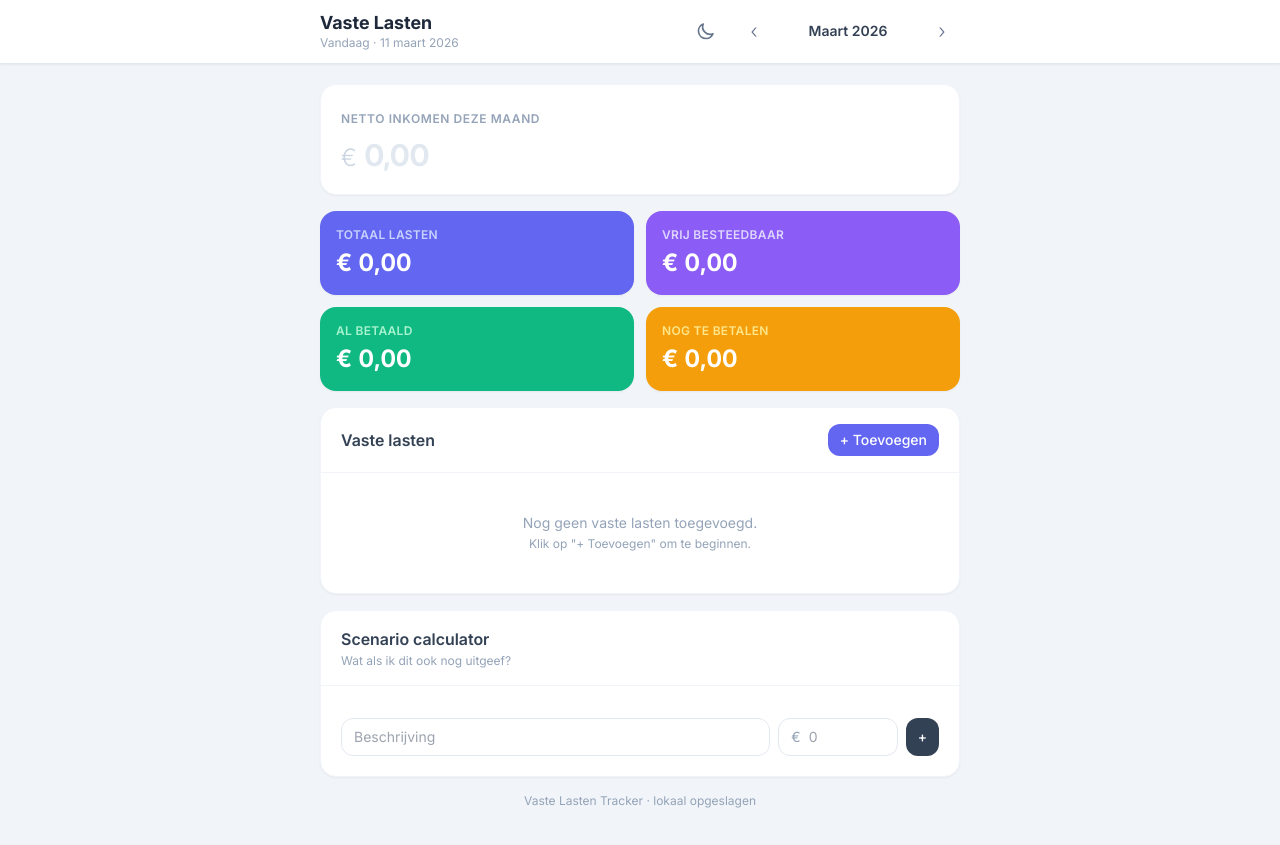
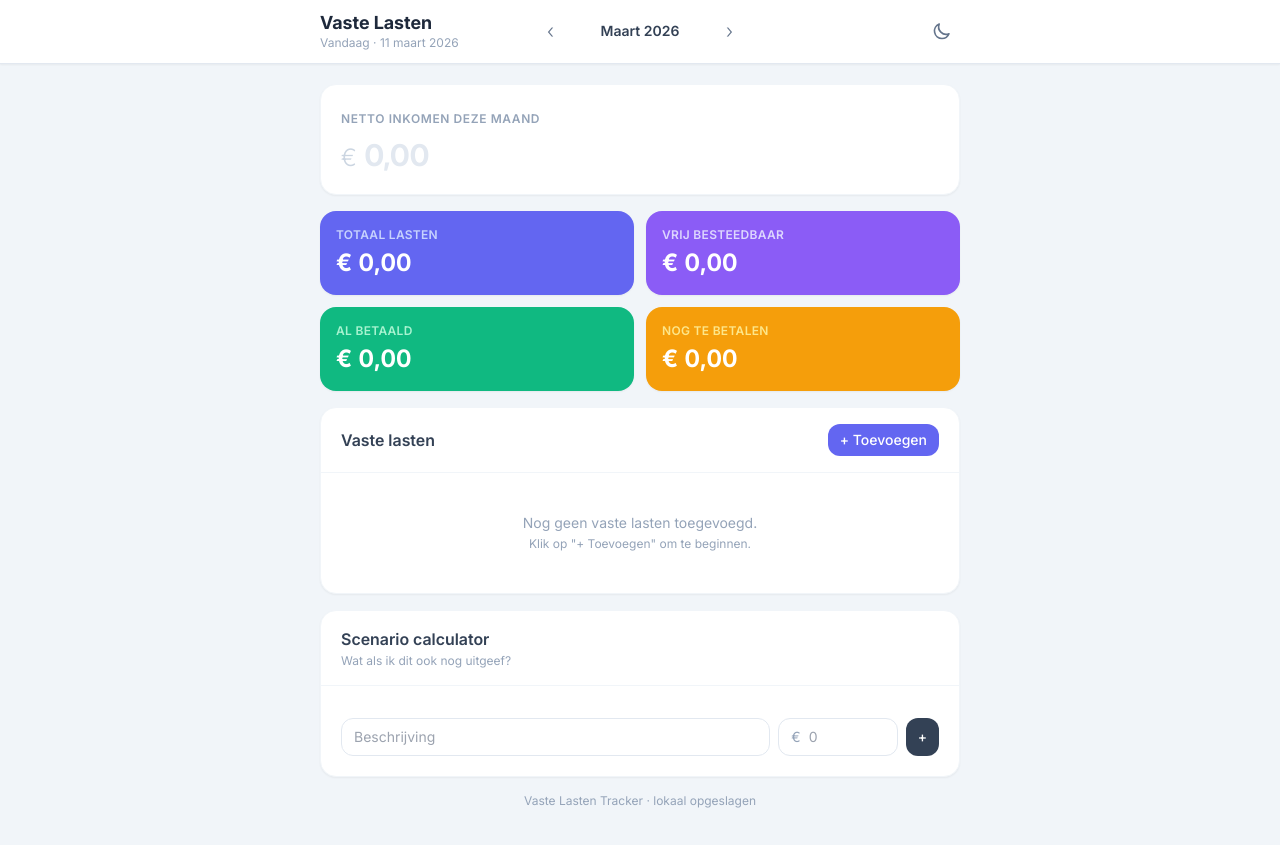
Before and after one commit to NotNoud/kostbaas, a Flask app: page / in a window 1280 px wide. Run offline with Flask 3, Linux system fonts and the light colour scheme; data that the repository does not hold is empty; some libraries are stand-ins or nearby versions.

Commit message:
Handmatige lasten, donkerdere dark mode, header layout en scenario tekst
- Lasten zonder dag worden nu handmatig (nooit auto-afgevinkt)
- Auto/handmatig keuze in toevoegformulier
- Dark mode nu bijna zwart (#0a0a0a achtergrond)
- Header: titel links, maandnavigatie midden, dark toggle rechts
- Scenario calculator: "Huidig vrij besteedbaar (inkomen - lasten)"
- Badges: auto, overschreven en handmatig onderscheiden

Co-Authored-By: Claude Opus 4.6 <noreply@anthropic.com>

```diff
--- a/app.py
+++ b/app.py
@@ -30,7 +30,7 @@ def init_db():
             name         TEXT    NOT NULL,
             amount       REAL,
             percentage   REAL,
-            day_of_month INTEGER DEFAULT 1
+            day_of_month INTEGER DEFAULT NULL
         );
 
         CREATE TABLE IF NOT EXISTS monthly_payments (
@@ -80,7 +80,7 @@ def get_data():
     income = inc['amount'] if inc else 0
 
     expenses_rows = conn.execute(
-        'SELECT * FROM expenses ORDER BY day_of_month, name'
+        'SELECT * FROM expenses ORDER BY day_of_month IS NULL, day_of_month, name'
     ).fetchall()
 
     payments = {p['expense_id']: p for p in conn.execute(
@@ -101,8 +101,12 @@ def get_data():
         else:
             amount = exp['amount'] or 0
 
-        day = exp['day_of_month'] or 1
-        auto_paid = is_current and day <= today.day
+        day = exp['day_of_month']
+        # day_of_month NULL = handmatige last, nooit auto-afvinken
+        if day is not None:
+            auto_paid = is_current and day <= today.day
+        else:
+            auto_paid = False
 
         if p and p['overridden']:
             paid = bool(p['paid'])
@@ -156,15 +160,16 @@ def update_income():
 def add_expense():
     d = request.json
     conn = get_db()
+    day = int(d['day_of_month']) if d.get('day_of_month') is not None else None
     if d.get('is_percentage'):
         conn.execute(
             'INSERT INTO expenses (name, percentage, day_of_month) VALUES (?, ?, ?)',
-            (d['name'], float(d['percentage']), int(d.get('day_of_month', 1)))
+            (d['name'], float(d['percentage']), day)
         )
     else:
         conn.execute(
             'INSERT INTO expenses (name, amount, day_of_month) VALUES (?, ?, ?)',
-            (d['name'], float(d['amount']), int(d.get('day_of_month', 1)))
+            (d['name'], float(d['amount']), day)
         )
     conn.commit()
     conn.close()
@@ -194,9 +199,9 @@ def toggle_payment(eid):
     ).fetchone()
 
     exp = conn.execute('SELECT day_of_month FROM expenses WHERE id=?', (eid,)).fetchone()
-    day = exp['day_of_month'] or 1
+    day = exp['day_of_month']
     is_current = (month == today.month and year == today.year)
-    auto_paid = is_current and day <= today.day
+    auto_paid = day is not None and is_current and day <= today.day
 
     if p is None:
         new_paid = not auto_paid
--- a/templates/index.html
+++ b/templates/index.html
@@ -7,7 +7,20 @@
     <script src="https://cdn.tailwindcss.com"></script>
     <script>
         tailwind.config = {
-            darkMode: 'class'
+            darkMode: 'class',
+            theme: {
+                extend: {
+                    colors: {
+                        dark: {
+                            bg: '#0a0a0a',
+                            card: '#111111',
+                            border: '#1e1e1e',
+                            hover: '#1a1a1a',
+                            input: '#161616',
+                        }
+                    }
+                }
+            }
         }
     </script>
     <style>
@@ -25,22 +38,35 @@
         @keyframes fadeIn { from { opacity: 0; transform: translateY(-4px); } to { opacity: 1; transform: translateY(0); } }
     </style>
 </head>
-<body class="bg-slate-100 dark:bg-slate-900 min-h-screen transition-colors duration-300">
+<body class="bg-slate-100 dark:bg-dark-bg min-h-screen transition-colors duration-300">
 
 <!-- Hidden elements to ensure Tailwind includes dynamic classes -->
 <div class="hidden bg-red-500 bg-violet-500 text-red-500 text-emerald-600"></div>
 
 <!-- Header -->
-<header class="bg-white dark:bg-slate-800 border-b border-slate-200 dark:border-slate-700 sticky top-0 z-20 shadow-sm">
-    <div class="max-w-2xl mx-auto px-4 py-3 flex items-center justify-between">
+<header class="bg-white dark:bg-dark-card border-b border-slate-200 dark:border-dark-border sticky top-0 z-20 shadow-sm">
+    <div class="max-w-2xl mx-auto px-4 py-3 grid grid-cols-3 items-center">
+        <!-- Links: titel -->
         <div>
             <h1 class="text-lg font-bold text-slate-800 dark:text-slate-100 leading-tight">Vaste Lasten</h1>
             <p class="text-xs text-slate-400 dark:text-slate-500" id="today-label"></p>
         </div>
-        <div class="flex items-center gap-3">
-            <!-- Dark mode toggle -->
+        <!-- Midden: maandnavigatie -->
+        <div class="flex items-center justify-center gap-1">
+            <button onclick="prevMonth()"
+                class="w-9 h-9 flex items-center justify-center hover:bg-slate-100 dark:hover:bg-dark-hover rounded-xl text-slate-500 dark:text-slate-400 text-xl font-light transition-colors">
+                ‹
+            </button>
+            <span id="month-label" class="font-semibold text-slate-700 dark:text-slate-200 w-36 text-center text-sm"></span>
+            <button onclick="nextMonth()"
+                class="w-9 h-9 flex items-center justify-center hover:bg-slate-100 dark:hover:bg-dark-hover rounded-xl text-slate-500 dark:text-slate-400 text-xl font-light transition-colors">
+                ›
+            </button>
+        </div>
+        <!-- Rechts: dark mode toggle -->
+        <div class="flex justify-end">
             <button onclick="toggleDarkMode()" id="dark-toggle"
-                class="w-9 h-9 flex items-center justify-center hover:bg-slate-100 dark:hover:bg-slate-700 rounded-xl text-slate-500 dark:text-slate-400 transition-colors"
+                class="w-9 h-9 flex items-center justify-center hover:bg-slate-100 dark:hover:bg-dark-hover rounded-xl text-slate-500 dark:text-slate-400 transition-colors"
                 title="Dark mode">
                 <svg id="icon-sun" class="w-5 h-5 hidden" fill="none" viewBox="0 0 24 24" stroke="currentColor" stroke-width="2">
                     <path stroke-linecap="round" stroke-linejoin="round" d="M12 3v1m0 16v1m9-9h-1M4 12H3m15.364 6.364l-.707-.707M6.343 6.343l-.707-.707m12.728 0l-.707.707M6.343 17.657l-.707.707M16 12a4 4 0 11-8 0 4 4 0 018 0z"/>
@@ -49,17 +75,6 @@
                     <path stroke-linecap="round" stroke-linejoin="round" d="M20.354 15.354A9 9 0 018.646 3.646 9.003 9.003 0 0012 21a9.003 9.003 0 008.354-5.646z"/>
                 </svg>
             </button>
-            <div class="flex items-center gap-1">
-                <button onclick="prevMonth()"
-                    class="w-9 h-9 flex items-center justify-center hover:bg-slate-100 dark:hover:bg-slate-700 rounded-xl text-slate-500 dark:text-slate-400 text-xl font-light transition-colors">
-                    ‹
-                </button>
-                <span id="month-label" class="font-semibold text-slate-700 dark:text-slate-200 w-36 text-center text-sm"></span>
-                <button onclick="nextMonth()"
-                    class="w-9 h-9 flex items-center justify-center hover:bg-slate-100 dark:hover:bg-slate-700 rounded-xl text-slate-500 dark:text-slate-400 text-xl font-light transition-colors">
-                    ›
-                </button>
-            </div>
         </div>
     </div>
 </header>
@@ -67,7 +82,7 @@
 <main class="max-w-2xl mx-auto px-4 py-5 space-y-4">
 
     <!-- Inkomen -->
-    <div class="bg-white dark:bg-slate-800 rounded-2xl p-5 shadow-sm border border-slate-100 dark:border-slate-700">
+    <div class="bg-white dark:bg-dark-card rounded-2xl p-5 shadow-sm border border-slate-100 dark:border-dark-border">
         <label class="text-xs font-semibold text-slate-400 dark:text-slate-500 uppercase tracking-wider">Netto inkomen deze maand</label>
         <div class="flex items-baseline gap-2 mt-2">
             <span class="text-2xl text-slate-300 dark:text-slate-600 font-light">€</span>
@@ -99,8 +114,8 @@
     </div>
 
     <!-- Vaste Lasten Lijst -->
-    <div class="bg-white dark:bg-slate-800 rounded-2xl shadow-sm border border-slate-100 dark:border-slate-700 overflow-hidden">
-        <div class="flex items-center justify-between px-5 py-4 border-b border-slate-100 dark:border-slate-700">
+    <div class="bg-white dark:bg-dark-card rounded-2xl shadow-sm border border-slate-100 dark:border-dark-border overflow-hidden">
+        <div class="flex items-center justify-between px-5 py-4 border-b border-slate-100 dark:border-dark-border">
             <h2 class="font-semibold text-slate-700 dark:text-slate-200">Vaste lasten</h2>
             <button onclick="toggleAddForm()"
                 class="bg-indigo-500 hover:bg-indigo-600 text-white text-sm font-medium px-3 py-1.5 rounded-xl transition-colors">
@@ -109,36 +124,44 @@
         </div>
 
         <!-- Toevoegen Formulier -->
-        <div id="add-form" class="hidden border-b border-slate-100 dark:border-slate-700 bg-slate-50 dark:bg-slate-750 p-5 fade-in">
+        <div id="add-form" class="hidden border-b border-slate-100 dark:border-dark-border bg-slate-50 dark:bg-dark-hover p-5 fade-in">
             <div class="grid grid-cols-2 gap-3 mb-4">
                 <div class="col-span-2">
                     <label class="text-xs font-medium text-slate-500 dark:text-slate-400">Beschrijving *</label>
                     <input type="text" id="new-name"
                         placeholder="bijv. Netflix, Huur, Sportschool"
-                        class="mt-1 w-full border border-slate-200 dark:border-slate-600 rounded-xl px-3 py-2.5 text-sm focus:outline-none focus:ring-2 focus:ring-indigo-400 bg-white dark:bg-slate-700 dark:text-slate-100 dark:placeholder-slate-500">
+                        class="mt-1 w-full border border-slate-200 dark:border-dark-border rounded-xl px-3 py-2.5 text-sm focus:outline-none focus:ring-2 focus:ring-indigo-400 bg-white dark:bg-dark-input dark:text-slate-100 dark:placeholder-slate-500">
                 </div>
                 <div>
                     <label class="text-xs font-medium text-slate-500 dark:text-slate-400">Type bedrag</label>
                     <select id="amount-type" onchange="toggleAmountType()"
-                        class="mt-1 w-full border border-slate-200 dark:border-slate-600 rounded-xl px-3 py-2.5 text-sm focus:outline-none bg-white dark:bg-slate-700 dark:text-slate-100">
+                        class="mt-1 w-full border border-slate-200 dark:border-dark-border rounded-xl px-3 py-2.5 text-sm focus:outline-none bg-white dark:bg-dark-input dark:text-slate-100">
                         <option value="fixed">Vast bedrag (€)</option>
                         <option value="percentage">% van inkomen</option>
                     </select>
                 </div>
                 <div>
+                    <label class="text-xs font-medium text-slate-500 dark:text-slate-400">Afschrijving</label>
+                    <select id="pay-mode" onchange="togglePayMode()"
+                        class="mt-1 w-full border border-slate-200 dark:border-dark-border rounded-xl px-3 py-2.5 text-sm focus:outline-none bg-white dark:bg-dark-input dark:text-slate-100">
+                        <option value="auto">Automatisch (vaste dag)</option>
+                        <option value="manual">Handmatig</option>
+                    </select>
+                </div>
+                <div id="day-field">
                     <label class="text-xs font-medium text-slate-500 dark:text-slate-400">Afschrijfdag</label>
                     <input type="number" id="new-day" placeholder="bijv. 17" min="1" max="31"
-                        class="mt-1 w-full border border-slate-200 dark:border-slate-600 rounded-xl px-3 py-2.5 text-sm focus:outline-none focus:ring-2 focus:ring-indigo-400 bg-white dark:bg-slate-700 dark:text-slate-100 dark:placeholder-slate-500">
+                        class="mt-1 w-full border border-slate-200 dark:border-dark-border rounded-xl px-3 py-2.5 text-sm focus:outline-none focus:ring-2 focus:ring-indigo-400 bg-white dark:bg-dark-input dark:text-slate-100 dark:placeholder-slate-500">
                 </div>
                 <div id="amount-field" class="col-span-2">
                     <label class="text-xs font-medium text-slate-500 dark:text-slate-400">Bedrag (€) *</label>
                     <input type="number" id="new-amount" placeholder="0.00" step="0.01" min="0"
-                        class="mt-1 w-full border border-slate-200 dark:border-slate-600 rounded-xl px-3 py-2.5 text-sm focus:outline-none focus:ring-2 focus:ring-indigo-400 bg-white dark:bg-slate-700 dark:text-slate-100 dark:placeholder-slate-500">
+                        class="mt-1 w-full border border-slate-200 dark:border-dark-border rounded-xl px-3 py-2.5 text-sm focus:outline-none focus:ring-2 focus:ring-indigo-400 bg-white dark:bg-dark-input dark:text-slate-100 dark:placeholder-slate-500">
                 </div>
                 <div id="pct-field" class="hidden col-span-2">
                     <label class="text-xs font-medium text-slate-500 dark:text-slate-400">Percentage van inkomen (%) *</label>
                     <input type="number" id="new-percentage" placeholder="bijv. 5" step="0.1" min="0" max="100"
-                        class="mt-1 w-full border border-slate-200 dark:border-slate-600 rounded-xl px-3 py-2.5 text-sm focus:outline-none focus:ring-2 focus:ring-indigo-400 bg-white dark:bg-slate-700 dark:text-slate-100 dark:placeholder-slate-500">
+                        class="mt-1 w-full border border-slate-200 dark:border-dark-border rounded-xl px-3 py-2.5 text-sm focus:outline-none focus:ring-2 focus:ring-indigo-400 bg-white dark:bg-dark-input dark:text-slate-100 dark:placeholder-slate-500">
                 </div>
             </div>
             <div class="flex gap-2">
@@ -147,7 +170,7 @@
                     Opslaan
                 </button>
                 <button onclick="toggleAddForm()"
-                    class="bg-slate-200 dark:bg-slate-600 hover:bg-slate-300 dark:hover:bg-slate-500 text-slate-700 dark:text-slate-200 text-sm font-medium px-4 py-2 rounded-xl transition-colors">
+                    class="bg-slate-200 dark:bg-dark-border hover:bg-slate-300 dark:hover:bg-dark-hover text-slate-700 dark:text-slate-200 text-sm font-medium px-4 py-2 rounded-xl transition-colors">
                     Annuleren
                 </button>
             </div>
@@ -163,8 +186,8 @@
     </div>
 
     <!-- Scenario Calculator -->
-    <div class="bg-white dark:bg-slate-800 rounded-2xl shadow-sm border border-slate-100 dark:border-slate-700 overflow-hidden">
-        <div class="px-5 py-4 border-b border-slate-100 dark:border-slate-700">
+    <div class="bg-white dark:bg-dark-card rounded-2xl shadow-sm border border-slate-100 dark:border-dark-border overflow-hidden">
+        <div class="px-5 py-4 border-b border-slate-100 dark:border-dark-border">
             <h2 class="font-semibold text-slate-700 dark:text-slate-200">Scenario calculator</h2>
             <p class="text-xs text-slate-400 dark:text-slate-500 mt-0.5">Wat als ik dit ook nog uitgeef?</p>
         </div>
@@ -172,27 +195,27 @@
             <div id="scenario-items" class="space-y-2"></div>
             <div class="flex gap-2">
                 <input type="text" id="scenario-desc" placeholder="Beschrijving"
-                    class="flex-1 border border-slate-200 dark:border-slate-600 rounded-xl px-3 py-2 text-sm focus:outline-none focus:ring-2 focus:ring-slate-400 bg-white dark:bg-slate-700 dark:text-slate-100 dark:placeholder-slate-500">
-                <div class="flex items-center border border-slate-200 dark:border-slate-600 rounded-xl overflow-hidden focus-within:ring-2 focus-within:ring-slate-400 bg-white dark:bg-slate-700">
+                    class="flex-1 border border-slate-200 dark:border-dark-border rounded-xl px-3 py-2 text-sm focus:outline-none focus:ring-2 focus:ring-slate-400 bg-white dark:bg-dark-input dark:text-slate-100 dark:placeholder-slate-500">
+                <div class="flex items-center border border-slate-200 dark:border-dark-border rounded-xl overflow-hidden focus-within:ring-2 focus-within:ring-slate-400 bg-white dark:bg-dark-input">
                     <span class="pl-3 text-slate-400 dark:text-slate-500 text-sm">€</span>
                     <input type="number" id="scenario-amount" placeholder="0" step="0.01" min="0"
                         class="w-24 px-2 py-2 text-sm focus:outline-none bg-transparent dark:text-slate-100 dark:placeholder-slate-500">
                 </div>
                 <button onclick="addScenarioItem()"
-                    class="bg-slate-700 dark:bg-slate-600 hover:bg-slate-800 dark:hover:bg-slate-500 text-white text-sm px-3 py-2 rounded-xl transition-colors font-medium">
+                    class="bg-slate-700 dark:bg-dark-border hover:bg-slate-800 dark:hover:bg-dark-hover text-white text-sm px-3 py-2 rounded-xl transition-colors font-medium">
                     +
                 </button>
             </div>
-            <div id="scenario-result" class="hidden bg-slate-50 dark:bg-slate-750 rounded-xl p-4 space-y-1.5">
+            <div id="scenario-result" class="hidden bg-slate-50 dark:bg-dark-hover rounded-xl p-4 space-y-1.5">
                 <div class="flex justify-between text-sm">
-                    <span class="text-slate-500 dark:text-slate-400">Vrij besteedbaar nu</span>
+                    <span class="text-slate-500 dark:text-slate-400">Huidig vrij besteedbaar (inkomen - lasten)</span>
                     <span id="sc-current" class="font-semibold text-slate-700 dark:text-slate-200"></span>
                 </div>
                 <div class="flex justify-between text-sm">
                     <span class="text-slate-500 dark:text-slate-400">Extra uitgaven</span>
                     <span id="sc-extra" class="font-semibold text-red-500"></span>
                 </div>
-                <div class="flex justify-between items-baseline pt-1.5 border-t border-slate-200 dark:border-slate-600">
+                <div class="flex justify-between items-baseline pt-1.5 border-t border-slate-200 dark:border-dark-border">
                     <span class="text-slate-700 dark:text-slate-200 font-medium text-sm">Na dit scenario</span>
                     <span id="sc-after" class="font-bold text-xl"></span>
                 </div>
@@ -295,11 +318,15 @@
             const nameClass = isPaid ? 'text-slate-400 dark:text-slate-500 line-through' : 'text-slate-800 dark:text-slate-100';
             const amountClass = isPaid ? 'text-slate-400 dark:text-slate-500' : 'text-slate-800 dark:text-slate-100';
 
+            const isManualExpense = exp.day_of_month === null;
             const autoBadge = exp.auto
-                ? `<span class="text-xs bg-blue-100 text-blue-600 px-1.5 py-0.5 rounded-md font-medium">auto</span>`
+                ? `<span class="text-xs bg-blue-100 text-blue-600 dark:bg-blue-900 dark:text-blue-300 px-1.5 py-0.5 rounded-md font-medium">auto</span>`
                 : '';
-            const manualBadge = (exp.overridden && !exp.auto)
-                ? `<span class="text-xs bg-orange-100 text-orange-600 px-1.5 py-0.5 rounded-md font-medium">handmatig</span>`
+            const overriddenBadge = (exp.overridden && !exp.auto)
+                ? `<span class="text-xs bg-orange-100 text-orange-600 dark:bg-orange-900 dark:text-orange-300 px-1.5 py-0.5 rounded-md font-medium">overschreven</span>`
+                : '';
+            const manualBadge = isManualExpense
+                ? `<span class="text-xs bg-slate-100 text-slate-500 dark:bg-dark-hover dark:text-slate-400 px-1.5 py-0.5 rounded-md font-medium">handmatig</span>`
                 : '';
 
             const dayLabel = exp.day_of_month ? `dag ${exp.day_of_month}` : '';
@@ -316,14 +343,14 @@
                 : 'w-6 h-6 rounded-full flex-shrink-0 flex items-center justify-center border-2 border-slate-300 hover:border-indigo-400 cursor-pointer transition-all';
 
             return `
-                <div class="flex items-center gap-3 px-5 py-3.5 hover:bg-slate-50 dark:hover:bg-slate-750 transition-colors border-b border-slate-50 dark:border-slate-700 last:border-0">
+                <div class="flex items-center gap-3 px-5 py-3.5 hover:bg-slate-50 dark:hover:bg-slate-750 transition-colors border-b border-slate-50 dark:border-dark-border last:border-0">
                     <button onclick="togglePayment(${exp.id})" class="${checkClass}">
                         ${checkInner}
                     </button>
                     <div class="flex-1 min-w-0">
                         <div class="flex items-center gap-1.5 flex-wrap">
                             <span class="font-medium text-sm ${nameClass} truncate">${escHtml(exp.name)}</span>
-                            ${autoBadge}${manualBadge}
+                            ${autoBadge}${overriddenBadge}${manualBadge}
                         </div>
                         ${subLabel ? `<span class="text-xs text-slate-400">${subLabel}</span>` : ''}
                     </div>
@@ -381,15 +408,31 @@
         document.getElementById('pct-field').classList.toggle('hidden', !isPct);
     }
 
+    function togglePayMode() {
+        const isManual = document.getElementById('pay-mode').value === 'manual';
+        document.getElementById('day-field').classList.toggle('hidden', isManual);
+        if (isManual) document.getElementById('new-day').value = '';
+    }
+
     async function addExpense() {
         const name = document.getElementById('new-name').value.trim();
+        const isManual = document.getElementById('pay-mode').value === 'manual';
         const dayVal = document.getElementById('new-day').value;
-        const day = dayVal ? Math.max(1, Math.min(31, parseInt(dayVal))) : 1;
         const isPct = document.getElementById('amount-type').value === 'percentage';
 
         if (!name) {
             document.getElementById('new-name').focus();
             return;
+        }
+
+        // Bij automatisch moet er een dag ingevuld zijn
+        let day = null;
+        if (!isManual) {
+            if (!dayVal) {
+                document.getElementById('new-day').focus();
+                return;
+            }
+            day = Math.max(1, Math.min(31, parseInt(dayVal)));
         }
 
         let body;
@@ -419,7 +462,9 @@
         ['new-name', 'new-day', 'new-amount', 'new-percentage'].forEach(id =>
             document.getElementById(id).value = '');
         document.getElementById('amount-type').value = 'fixed';
+        document.getElementById('pay-mode').value = 'auto';
         toggleAmountType();
+        document.getElementById('day-field').classList.remove('hidden');
         toggleAddForm();
         loadData();
     }
@@ -461,7 +506,7 @@
 
     function renderScenario() {
         document.getElementById('scenario-items').innerHTML = scenarioItems.map((item, i) => `
-            <div class="flex items-center justify-between bg-slate-50 dark:bg-slate-700 rounded-xl px-3 py-2 text-sm">
+            <div class="flex items-center justify-between bg-slate-50 dark:bg-dark-input rounded-xl px-3 py-2 text-sm">
                 <span class="text-slate-600 dark:text-slate-300">${escHtml(item.desc)}</span>
                 <div class="flex items-center gap-3">
                     <span class="font-medium text-slate-800 dark:text-slate-100 tabular-nums">${fmt(item.amount)}</span>
```
